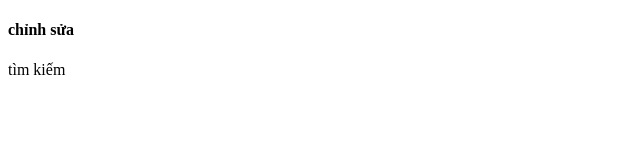
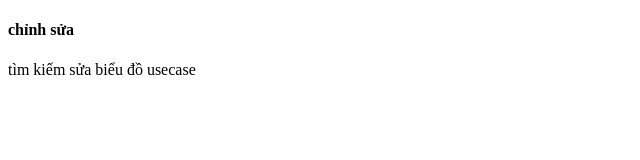
Before and after one commit to vantam22/library-management-project, a plain HTML site: page timkiem.html in a window 1280 px wide. Shown: the whole page, without its empty margins (0-640 px from the left). Drawn offline with Linux system fonts and the light colour scheme.

Commit message:
sua bieu do usecase

```diff
--- a/timkiem.html
+++ b/timkiem.html
@@ -10,6 +10,7 @@
         <h4>chỉnh sửa</h4>
         <p>
             tìm kiếm
+            sửa biểu đồ usecase
         </p>
     </body>
 </html>
```
